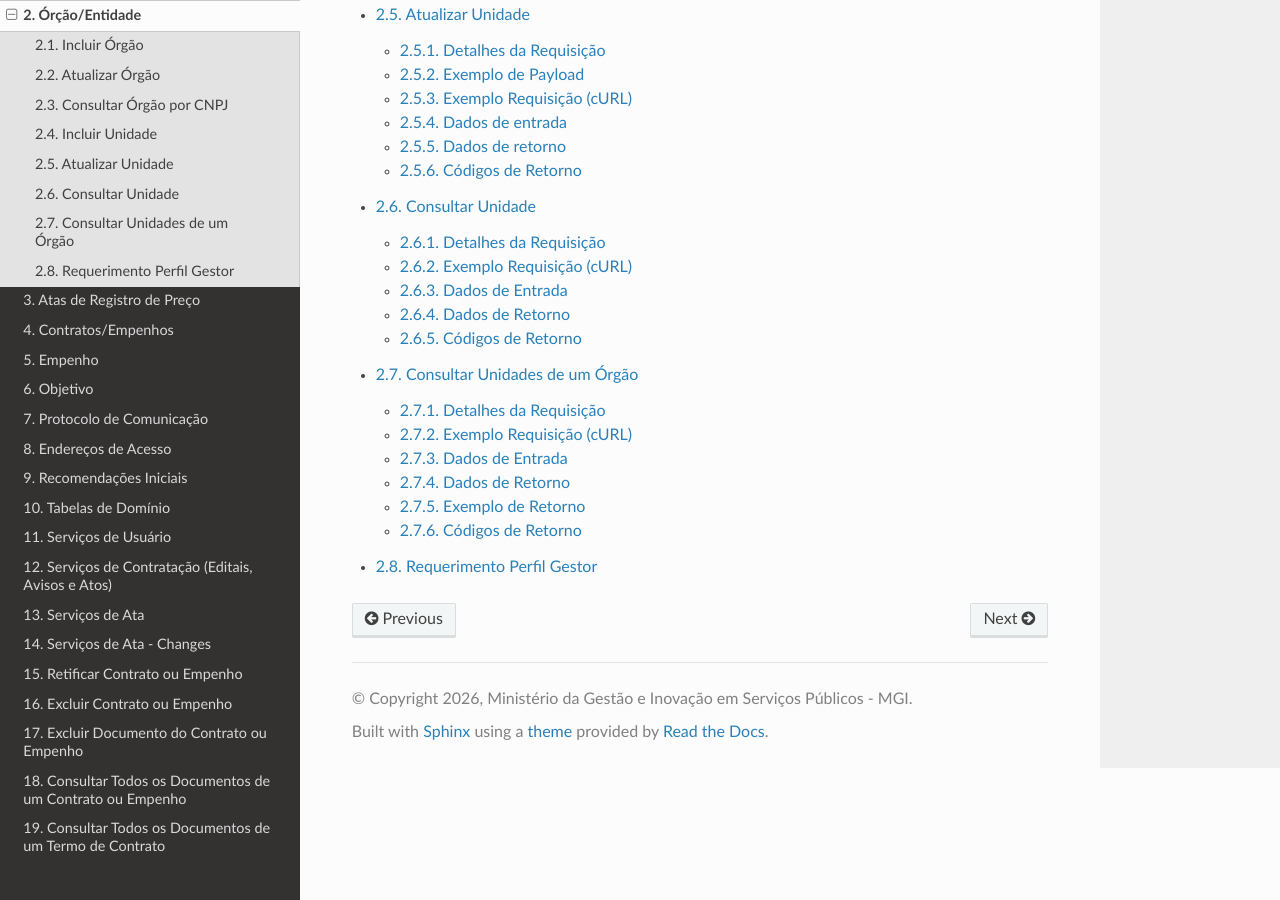
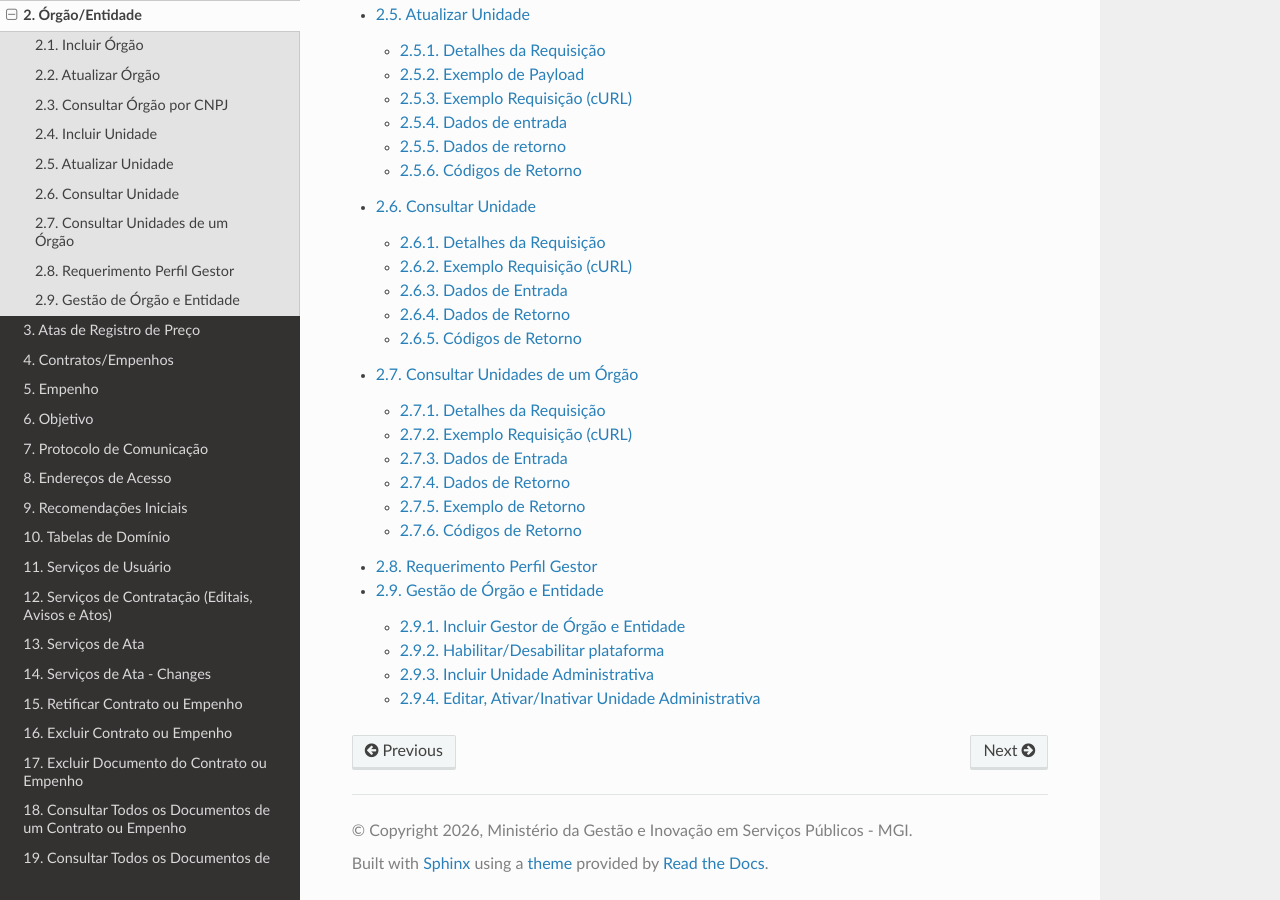
Before and after one commit to carlosmgi/Manual-de-Integracao-do-PNCP, a Sphinx documentation site: the page built from docs/source/orgao_entidade/index.rst, in a window 1280 px wide and 900 px high, scrolled down 949 px. Built offline with Sphinx 7.4.7 and the Read the Docs theme 3.1.0, drawn with Linux system fonts in a browser that asks for light colours; pages that are not in the unit, such as notebooks, are missing from menus; some of the changed text lies outside the part shown.

Commit message:
Update index.rst

```diff
--- a/docs/source/orgao_entidade/index.rst
+++ b/docs/source/orgao_entidade/index.rst
@@ -1,4 +1,4 @@
-Órção/Entidade
+Órgão/Entidade
 ==============
 
 .. toctree::
@@ -12,3 +12,4 @@
   Consultar Unidade
   Consultar Unidades de um orgao
   Requerimento Perfil Gestor
+  Gestao de orgao e Entidade
```
